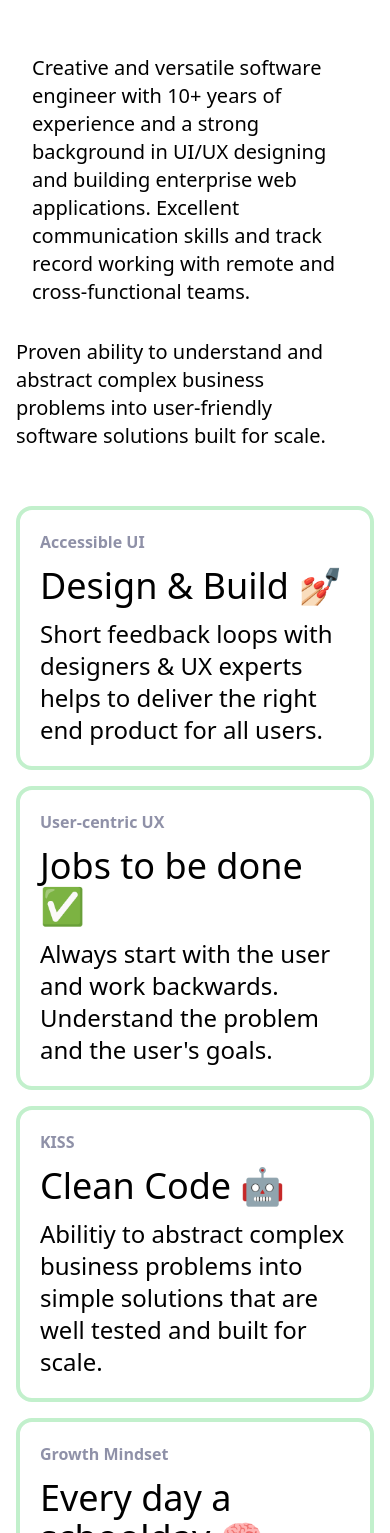
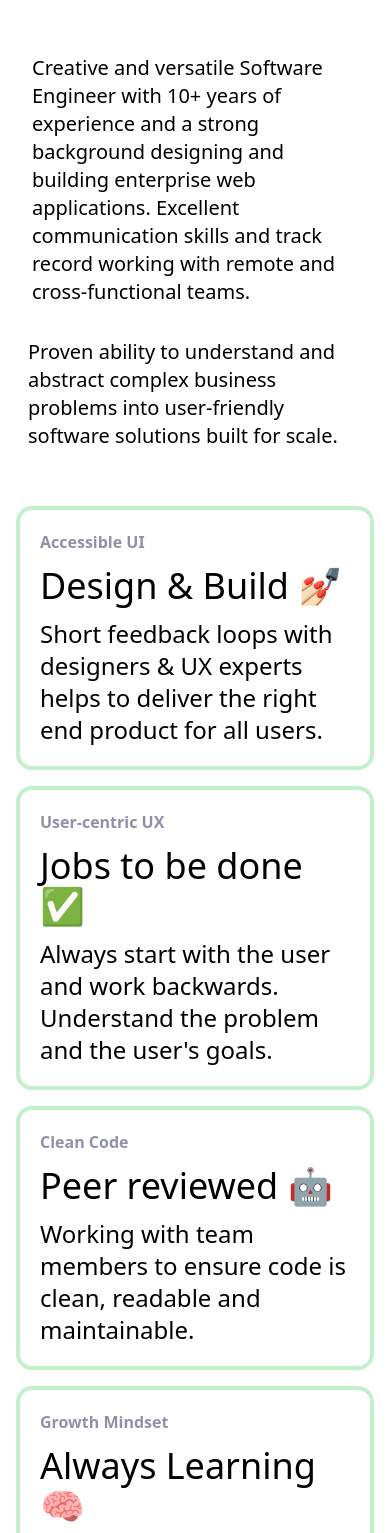
Before and after one commit to beazergood/db-portfolio, a Next.js app: page / in a window 390 px wide. Shown: the part 467-2000 px from the top of the page. Built offline with nearby package versions, Linux system fonts and the light colour scheme; a web font is replaced by a local one.

Commit message:
refactor: ui tweaks for mobile

```diff
--- a/src/components/portfolio/About/index.tsx
+++ b/src/components/portfolio/About/index.tsx
@@ -16,11 +16,11 @@ export const About: React.FC<AboutProps> = () => {
         <div className="flex flex-col md:flex-row mb-10 mt-10">
           <div className="md:w-1/2">
             <p className="text-xl m-4">
-            Creative and versatile software engineer with 10+ years of experience and a strong background in UI/UX designing and building enterprise web applications. Excellent communication skills and track record working with remote and cross-functional teams.
+            Creative and versatile Software Engineer with 10+ years of experience and a strong background designing and building enterprise web applications. Excellent communication skills and track record working with remote and cross-functional teams.
             </p>
           </div>
           <div className="md:w-1/2">
-            <p className="text-xl m-4 md:ml-2 ml-0">
+            <p className="text-xl m-4 ml-3">
             Proven ability to understand and abstract complex business problems into user-friendly software solutions built for scale.
             </p>
           </div>
@@ -46,17 +46,16 @@ export const About: React.FC<AboutProps> = () => {
         </div>
         <div className="grid grid-cols-1 md:grid-cols-2 gap-4 mt-4">
           <div className="p-5 border-4 border-mintee  flex-col rounded-2xl hover:shadow-lg col-span-1">
-            <p className="font-bold text-cool-gray">KISS</p>
-            <p className="text-4xl py-3 text-">Clean Code 🤖</p>
+            <p className="font-bold text-cool-gray">Clean Code</p>
+            <p className="text-4xl py-3 text-">Peer reviewed 🤖</p>
             <p className="text-2xl text-">
-              {/* Peer reviewed code is the best way to ensure that the code is fit for purpose and easy to understand and maintain. */}
-              Abilitiy to abstract complex business problems into simple solutions that are well tested and built for scale.
+              Working with team members to ensure code is clean, readable and maintainable.
             </p>
           </div>
           <div className="p-5 border-4 border-mintee flex-col rounded-2xl hover:shadow-lg col-span-1">
             <p className="font-bold text-cool-gray">Growth Mindset</p>
             <p className="text-4xl py-3 text-">
-              Every day a schoolday 🧠
+              Always Learning 🧠
             </p>
             <p className="text-2xl text-">
               I have a passion for learning the best new ways to design and build useful web apps. Learning how to learn is a key skill for any developer.
--- a/src/components/portfolio/Skills/index.tsx
+++ b/src/components/portfolio/Skills/index.tsx
@@ -27,7 +27,7 @@ export const Skills: React.FC<SkillsProps> = () => {
     <>
       <div className="bg-mintee py-10 my-10">
         <motion.div className="w-full border- p-4 my-30 py-10  border-green-200 container ">
-          <h1 className="text-2xl text-true-blue payton-one">
+          <h1 className="text-2xl text-mintee-dark payton-one">
             Web technologies &amp; tools I like to work with 👾
           </h1>
           {/* <p className="mt-8 font-medium">Actively engaged with web communities of designers and developers to share knowledge, learn best practices and trends for building web applications.</p> */}
```
